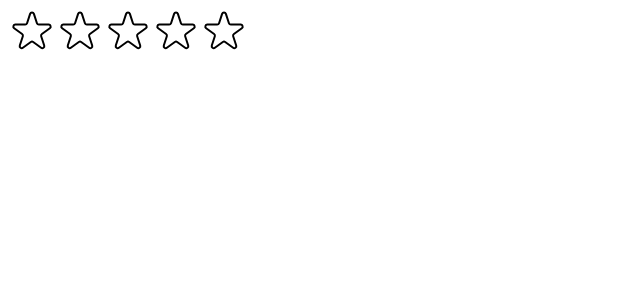
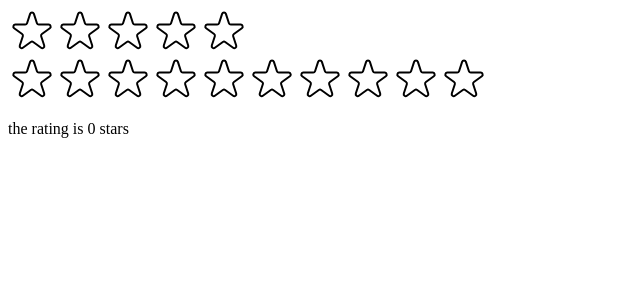
Before and after one commit to SsimbwaJoshua/popcorn-and-movie, a React (Create React App) app: page / in a window 1280 px wide. Shown: the top 300 px of the page, without its empty margins (0-640 px from the left). Built offline with nearby package versions, Linux system fonts and the light colour scheme.

Commit message:
added color size number props to star component

```diff
--- a/src/StarRating.js
+++ b/src/StarRating.js
@@ -1,36 +1,3 @@
-/*
-FULL STAR
-
-<svg
-  xmlns="http://www.w3.org/2000/svg"
-  viewBox="0 0 20 20"
-  fill="#000"
-  stroke="#000"
->
-  <path
-    d="M9.049 2.927c.3-.921 1.603-.921 1.902 0l1.07 3.292a1 1 0 00.95.69h3.462c.969 0 1.371 1.24.588 1.81l-2.8 2.034a1 1 0 00-.364 1.118l1.07 3.292c.3.921-.755 1.688-1.54 1.118l-2.8-2.034a1 1 0 00-1.175 0l-2.8 2.034c-.784.57-1.838-.197-1.539-1.118l1.07-3.292a1 1 0 00-.364-1.118L2.98 8.72c-.783-.57-.38-1.81.588-1.81h3.461a1 1 0 00.951-.69l1.07-3.292z"
-  />
-</svg>
-
-
-EMPTY STAR
-
-<svg
-  xmlns="http://www.w3.org/2000/svg"
-  fill="none"
-  viewBox="0 0 24 24"
-  stroke="#000"
->
-  <path
-    strokeLinecap="round"
-    strokeLinejoin="round"
-    strokeWidth="{2}"
-    d="M11.049 2.927c.3-.921 1.603-.921 1.902 0l1.519 4.674a1 1 0 00.95.69h4.915c.969 0 1.371 1.24.588 1.81l-3.976 2.888a1 1 0 00-.363 1.118l1.518 4.674c.3.922-.755 1.688-1.538 1.118l-3.976-2.888a1 1 0 00-1.176 0l-3.976 2.888c-.783.57-1.838-.197-1.538-1.118l1.518-4.674a1 1 0 00-.363-1.118l-3.976-2.888c-.784-.57-.38-1.81.588-1.81h4.914a1 1 0 00.951-.69l1.519-4.674z"
-  />
-</svg>
-
-*/
-
 import { useState } from "react";
 
 const containerStyle = {
@@ -43,26 +10,31 @@
   display: "flex",
 };
 
-const textStyle = {
-  lineHeight: "1",
-  margin: "0",
-};
+export default function StarRating({
+  maxRating = 5,
+  color = "#fcc419",
+  size = "48",
+  className = "",
+  messages = [],
+  defaultRating = 0,
+  onSetRating,
+}) {
+  const [rating, setRating] = useState(defaultRating);
+  const [tempRating, setTempRating] = useState(0);
 
-const starStyle = {
-  width: "48px",
-  height: "48px",
-  display: "block",
-  cursor: "pointer",
-};
-export default function StarRating({ maxRating = 5 }) {
-  const [rating, setRating] = useState(0);
-  const [tempRating, setTempRating] = useState(0);
+  const textStyle = {
+    lineHeight: "1",
+    margin: "0",
+    color,
+    fontSize: `${size / 1.5}px`,
+  };
 
   function handleRating(rating) {
     setRating(rating);
+    onSetRating(rating);
   }
   return (
-    <div style={containerStyle}>
+    <div style={containerStyle} className={className}>
       <div style={starContainerStyle}>
         {Array.from({ length: maxRating }, (_, i) => (
           <Star
@@ -71,15 +43,27 @@
             full={tempRating ? tempRating >= i + 1 : rating >= i + 1}
             onHoverIn={() => setTempRating(i + 1)}
             onHoverOut={() => setTempRating(0)}
+            color={color}
+            size={size}
           />
         ))}
       </div>
-      <p style={textStyle}>{tempRating || rating || " "}</p>
+      <p style={textStyle}>
+        {messages.length === maxRating
+          ? messages[tempRating ? tempRating - 1 : rating - 1]
+          : tempRating || rating || " "}
+      </p>
     </div>
   );
 }
 
-function Star({ onRate, full, onHoverIn, onHoverOut }) {
+function Star({ onRate, full, onHoverIn, onHoverOut, color, size }) {
+  const starStyle = {
+    width: `${size}px`,
+    height: `${size}px`,
+    display: "block",
+    cursor: "pointer",
+  };
   return (
     <span
       role="button"
@@ -92,8 +76,8 @@
         <svg
           xmlns="http://www.w3.org/2000/svg"
           viewBox="0 0 20 20"
-          fill="#000"
-          stroke="#000"
+          fill={color}
+          stroke={color}
         >
           <path d="M9.049 2.927c.3-.921 1.603-.921 1.902 0l1.07 3.292a1 1 0 00.95.69h3.462c.969 0 1.371 1.24.588 1.81l-2.8 2.034a1 1 0 00-.364 1.118l1.07 3.292c.3.921-.755 1.688-1.54 1.118l-2.8-2.034a1 1 0 00-1.175 0l-2.8 2.034c-.784.57-1.838-.197-1.539-1.118l1.07-3.292a1 1 0 00-.364-1.118L2.98 8.72c-.783-.57-.38-1.81.588-1.81h3.461a1 1 0 00.951-.69l1.07-3.292z" />
         </svg>
--- a/src/index.js
+++ b/src/index.js
@@ -1,13 +1,28 @@
-import React from "react";
+import React, { useState } from "react";
 import ReactDOM from "react-dom/client";
 // import "./index.css";
 // import App from "./App";
 import StarRating from "./StarRating";
 
+function Test() {
+  const [movieRating, setMovieRating] = useState(0);
+
+  return (
+    <>
+      <StarRating color="blue" maxRating={10} onSetRating={setMovieRating} />
+      <p>the rating is {movieRating} stars</p>
+    </>
+  );
+}
+
 const root = ReactDOM.createRoot(document.getElementById("root"));
 root.render(
   <React.StrictMode>
     {/* <App /> */}
-    <StarRating maxRating={5} />
+    <StarRating
+      maxRating={5}
+      messages={["Terrible", "Bad", "Okay", "Good", "Amazing"]}
+    />
+    <Test />
   </React.StrictMode>
 );
```
